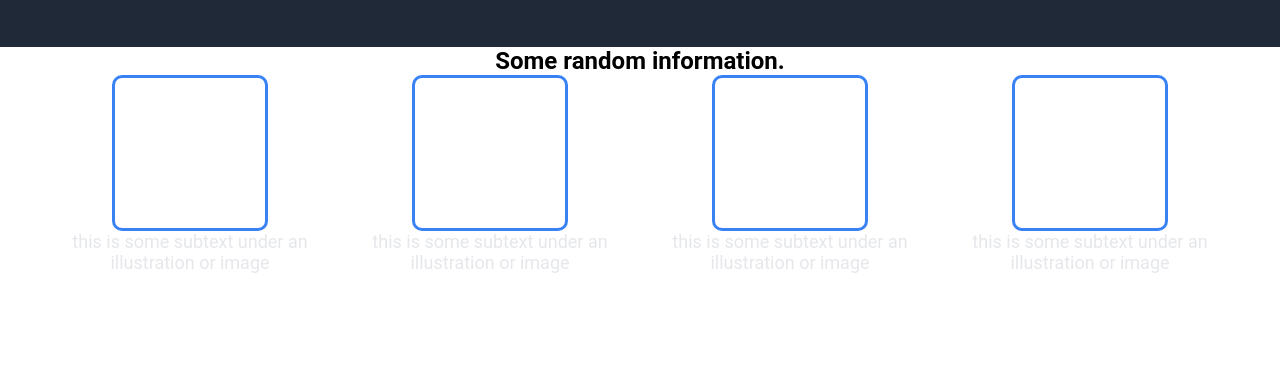
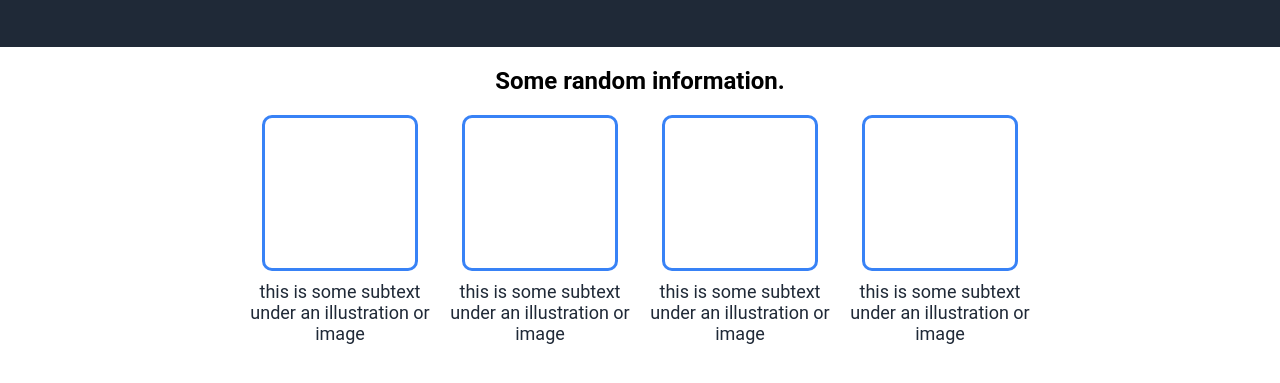
Before and after one commit to KateSebring/landing-page, a plain HTML site: page index.html in a window 1280 px wide. Shown: the part 301-684 px from the top of the page. Drawn offline with Linux system fonts and the light colour scheme.

Commit message:
Space out boxes and header for random information section

```diff
--- a/style.css
+++ b/style.css
@@ -49,7 +49,7 @@ ul {
     width: 500px;
 }
 
-p, h1, h2 {
+p, h1 {
     margin: 0;
 }
 
@@ -100,7 +100,12 @@ section {
     display: flex;
     align-items: center;
     flex-flow: column;
-    flex-basis: 300px;
+    flex-basis: 200px;
+    gap: 10px;
+}
+
+.box-container p {
+    color: #1F2937;
 }
 
 .box {
```
